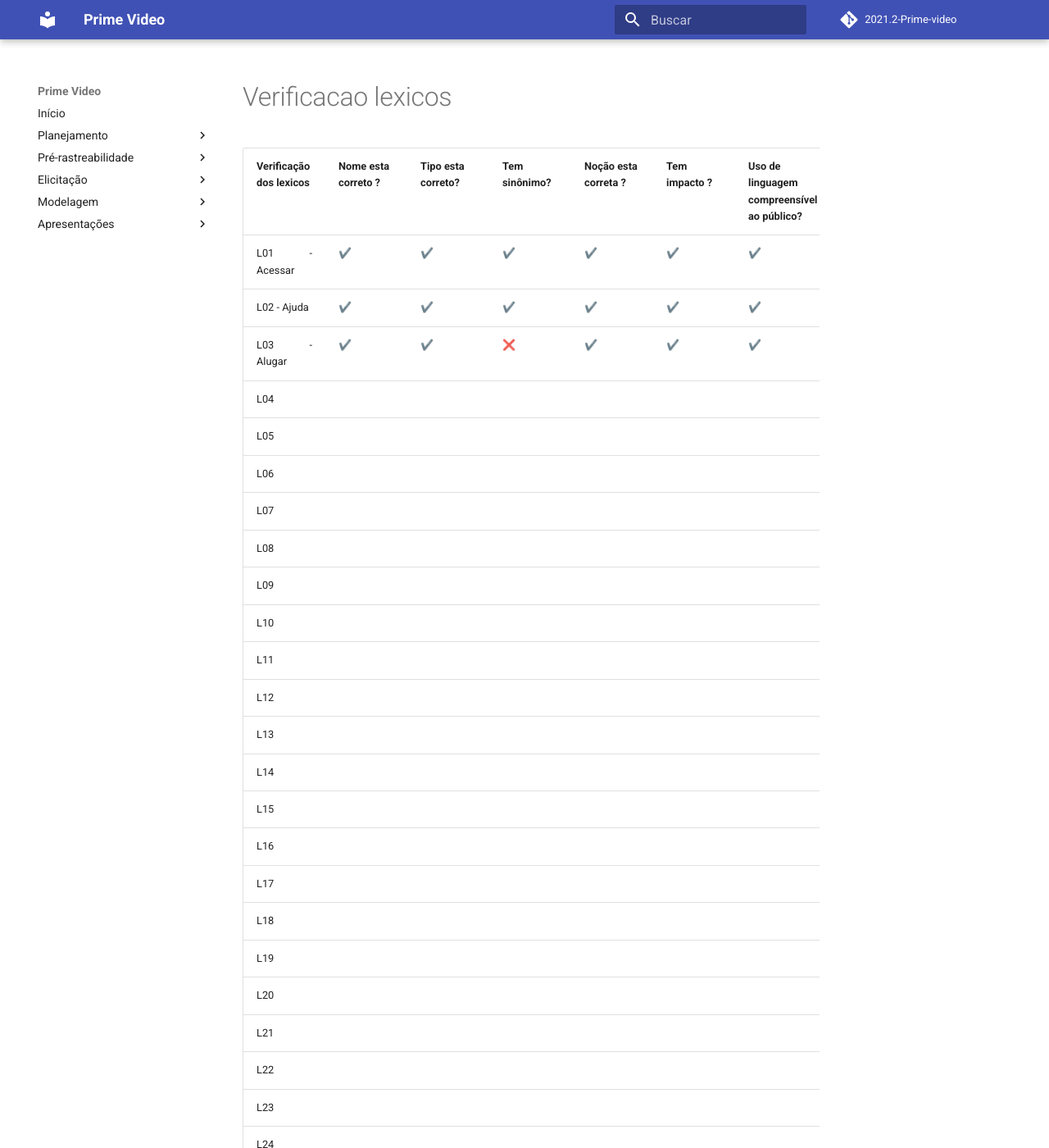
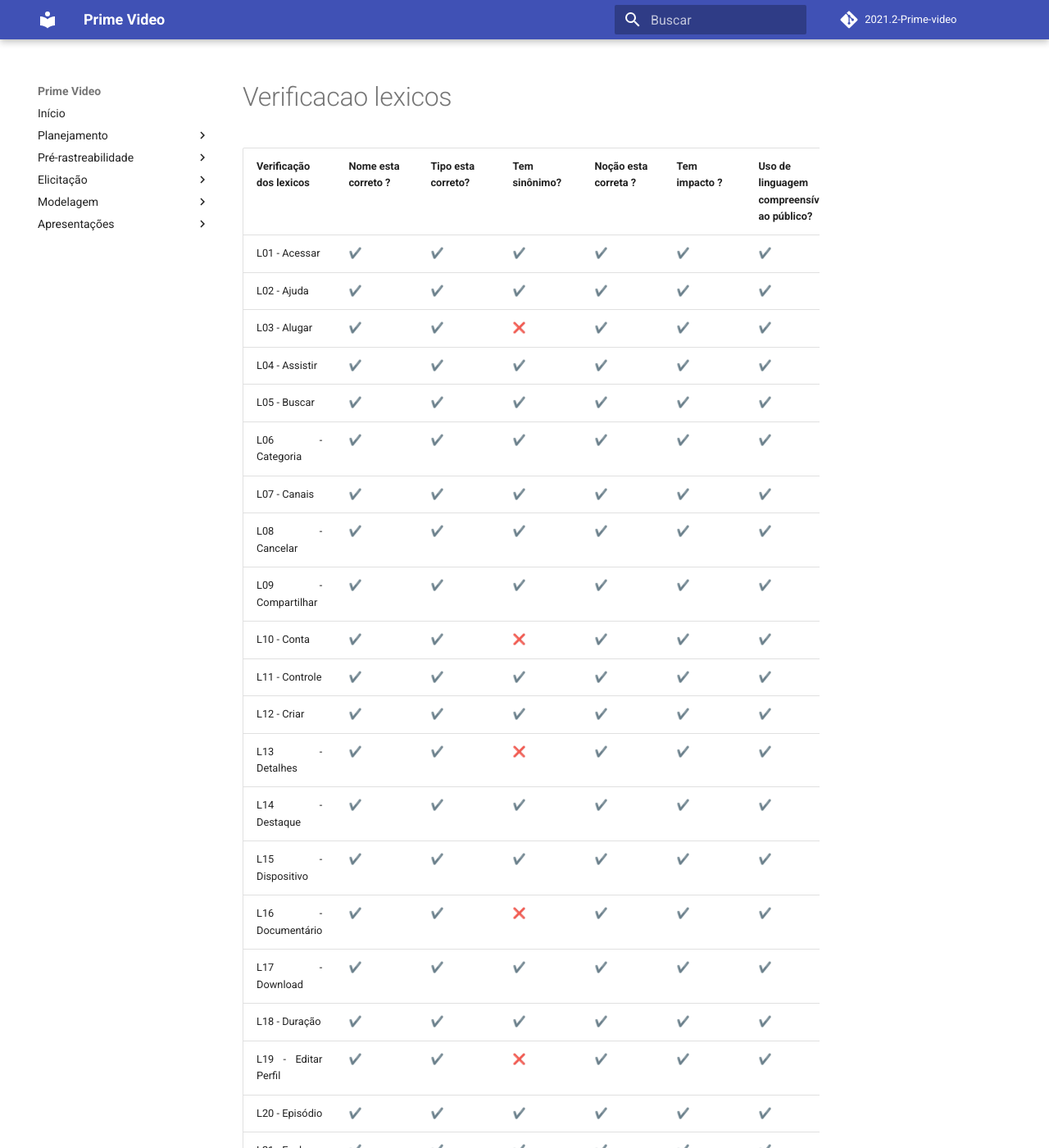
Before and after one commit to Requisitos-de-Software/2021.2-Prime-video, an MkDocs documentation site: the page built from docs/analise/verificacao/verificacao-lexicos.md, in a window 1280 px wide and 1400 px high. Shown: the whole window at 82% size. Built offline with MkDocs 1.6.1 and Material for MkDocs 9.7.7, drawn with Linux system fonts in a browser that asks for light colours; comment, search, counter and statistics services are not loaded; some of the changed text lies outside the part shown.

Commit message:
colocando as verificações ate o lexico 23

```diff
--- a/docs/analise/verificacao/verificacao-lexicos.md
+++ b/docs/analise/verificacao/verificacao-lexicos.md
@@ -1,31 +1,31 @@
 
 
 
-| Verificação dos lexicos | Nome esta correto ? | Tipo esta correto? | Tem sinônimo? | Noção esta correta ? | Tem impacto ? |Uso de linguagem compreensível ao público?| Posssui todas as questões anteriores| Total|
+| Verificação dos lexicos | Nome esta correto ? | Tipo esta correto? | Tem sinônimo? | Noção esta correta ? | Tem impacto ? |Uso de linguagem compreensível ao público?| Sino| Sinônimo coerente ao projeto|
 |:------------------------|---------------------|--------------------|----------------|----------------------|-------------|----------------|-------|----------|
 |<p align="center">L01 - Acessar</p>| ✔️| ✔️| ✔️| ✔️| ✔️ | ✔️ | ✔️ |  7/7 |
 |<p align="center">L02 - Ajuda </p>| ✔️ | ✔️ | ✔️| ✔️ | ✔️ | ✔️| ✔️ |  7/7 |
-|<p align="center">L03 - Alugar</p>| ✔️ | ✔️ | ❌ | ✔️| ✔️ | ✔️ | ✔️ |  6/7 |
-|<p align="center">L04</p>|
-|<p align="center">L05</p>|
-|<p align="center">L06</p>|
-|<p align="center">L07</p>|
-|<p align="center">L08</p>|
-|<p align="center">L09</p>|
-|<p align="center">L10</p>|
-|<p align="center">L11</p>|
-|<p align="center">L12</p>|
-|<p align="center">L13</p>|
-|<p align="center">L14</p>|
-|<p align="center">L15</p>|
-|<p align="center">L16</p>|
-|<p align="center">L17</p>|
-|<p align="center">L18</p>|
-|<p align="center">L19</p>|
-|<p align="center">L20</p>|
-|<p align="center">L21</p>|
-|<p align="center">L22</p>|
-|<p align="center">L23</p>|
+|<p align="center">L03 - Alugar</p>| ✔️ | ✔️ | ❌ | ✔️| ✔️ | ✔️ | ❌ |  5/7 |
+|<p align="center">L04 - Assistir </p>|  ✔️ | ✔️ | ✔️| ✔️ | ✔️ | ✔️| ✔️ |  7/7 |
+|<p align="center">L05 - Buscar</p>| ✔️ | ✔️ | ✔️| ✔️ | ✔️ | ✔️| ❌ |  6/7 |
+|<p align="center">L06 - Categoria</p>| ✔️ | ✔️ | ✔️| ✔️ | ✔️ | ✔️| ❌ |  6/7 |
+|<p align="center">L07 - Canais </p>|✔️ | ✔️ | ✔️| ✔️ | ✔️ | ✔️| ✔️ |  7/7 |
+|<p align="center">L08 - Cancelar</p>| ✔️ | ✔️ | ✔️| ✔️ | ✔️ | ✔️| ✔️ |  7/7 |
+|<p align="center">L09 - Compartilhar </p>| ✔️ | ✔️ | ✔️| ✔️ | ✔️ | ✔️| ✔️ |  7/7 |
+|<p align="center">L10 - Conta</p>| ✔️ | ✔️ | ❌| ✔️ | ✔️ | ✔️| ❌ |  5/7 |
+|<p align="center">L11 -  Controle</p>| ✔️ | ✔️ | ✔️| ✔️ | ✔️ | ✔️| ✔️ |  7/7 |
+|<p align="center">L12 - Criar</p>| ✔️ | ✔️ | ✔️| ✔️ | ✔️ | ✔️| ✔️ |  7/7 |
+|<p align="center">L13 - Detalhes</p>|  ✔️ | ✔️ | ❌| ✔️ | ✔️ | ✔️| ❌ |  5/7 |
+|<p align="center">L14 - Destaque</p>| ✔️ | ✔️ | ✔️| ✔️ | ✔️ | ✔️| ❌ |  6/7 |
+|<p align="center">L15 - Dispositivo</p>| ✔️ | ✔️ | ✔️| ✔️ | ✔️ | ✔️| ✔️ |  7/7 |
+|<p align="center">L16 - Documentário </p>| ✔️ | ✔️ | ❌| ✔️ | ✔️ | ✔️| ❌ |  5/7 |
+|<p align="center">L17 - Download</p>| ✔️ | ✔️ | ✔️| ✔️ | ✔️ | ✔️| ✔️ |  7/7 |
+|<p align="center">L18 - Duração</p>| ✔️ | ✔️ | ✔️| ✔️ | ✔️ | ✔️| ✔️ |  7/7 |
+|<p align="center">L19 - Editar Perfil</p>| ✔️ | ✔️ | ❌| ✔️ | ✔️ | ✔️| ❌ |  5/7 |
+|<p align="center">L20 - Episódio</p>| ✔️ | ✔️ | ✔️| ✔️ | ✔️ | ✔️| ✔️ |  7/7 |
+|<p align="center">L21 - Explorar</p>| ✔️ | ✔️ | ✔️| ✔️ | ✔️ | ✔️| ✔️ |  7/7 |
+|<p align="center">L22 - Extra</p>| ✔️ | ✔️ | ✔️| ✔️ | ✔️ | ✔️| ✔️ |  7/7 |
+|<p align="center">L23 - Faixa Etária</p>| ✔️ | ✔️ | ✔️| ✔️ | ✔️ | ✔️| ✔️ |  7/7 |
 |<p align="center">L24</p>|
 |<p align="center">L25</p>|
 |<p align="center">L26</p>|
```
